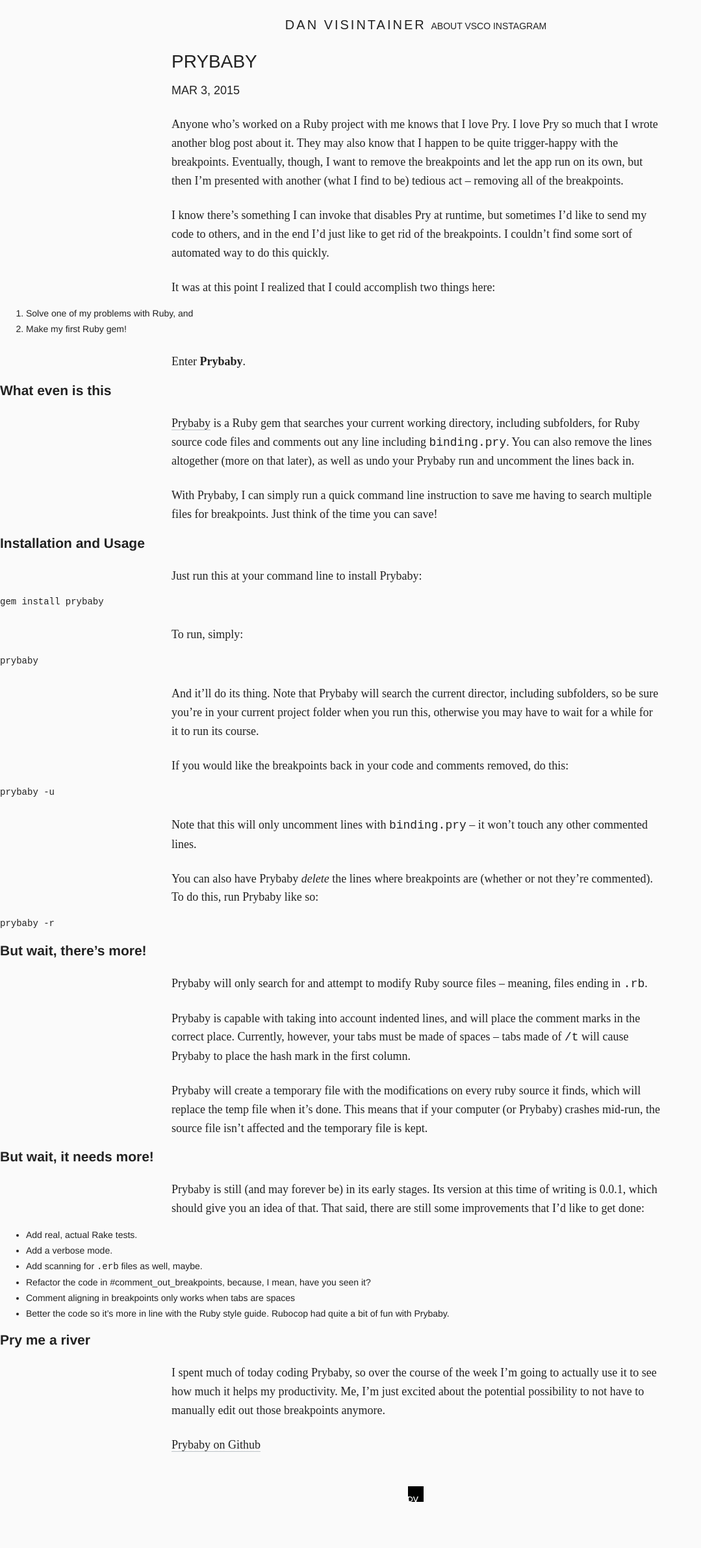
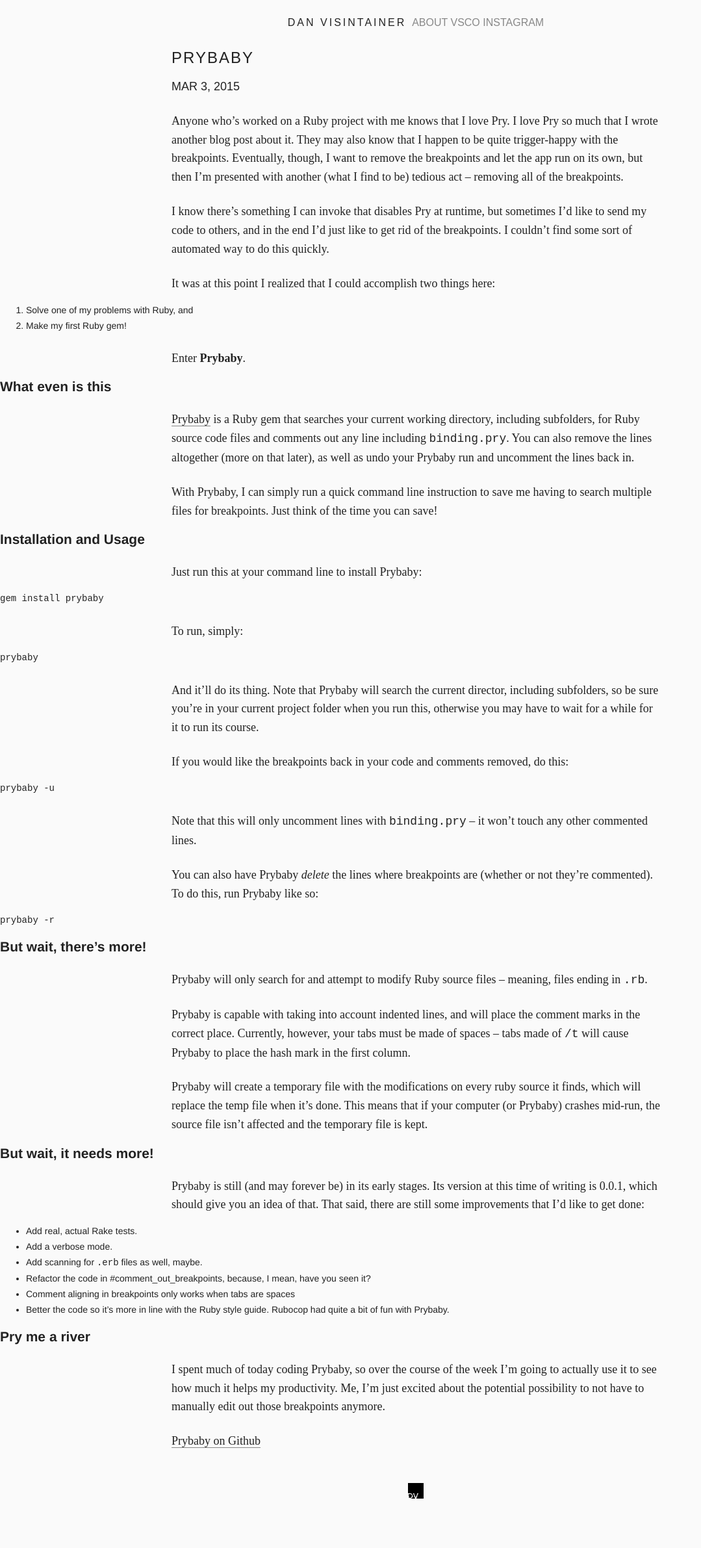
Before and after one commit to danvisintainer/jekyll-danvisintainer, a Jekyll site: the page built from _posts/2015-03-03-prybaby.md, in a window 1280 px wide. Shown: the whole page at 65% size, without its empty margins (0-1079 px from the left). Built offline with Jekyll 4.4.1, drawn with Linux system fonts in a browser that asks for light colours; nearby versions of some CDN libraries.

Commit message:
fix up article pages

```diff
--- a/_sass/_common.scss
+++ b/_sass/_common.scss
@@ -19,6 +19,12 @@
     padding: 0;
     margin-left: 0;
     margin-right: 0;
+
+    @include media-query($desktop) {
+        max-width: $content-width;
+        margin-left: auto;
+        margin-right: auto;
+    }
 }
 
 body {
@@ -30,7 +36,12 @@
 
     a {
         text-decoration: none;
-        border-bottom: 1px solid $gray-color;
+        border-bottom: 1px solid $dark-gray-color;
+
+        &:hover {
+            color: $dark-gray-color;
+            border-bottom: none;
+        }
     }
 
     p, * + p {
@@ -50,11 +61,14 @@
     .site-header {
         @extend %centering-and-spacing;
         font-family: $header-font-family;
+        font-size: $base-font-size;
         text-transform: uppercase;
         text-align: center;
 
-        & > * {
-            display: inline-block;
+        @include media-query($desktop) {
+            & > * {
+                display: inline-block;
+            }
         }
 
         a {
@@ -63,8 +77,29 @@
 
         .site-title {
             font-weight: 500;
+            letter-spacing: 3px;
+            text-align: center;
             font-size: $base-font-size * 1.25;
-            letter-spacing: 3px;
+
+            @include media-query($desktop) {
+                font-weight: 500;
+                font-size: $base-font-size;
+                text-align: right;
+            }
+
+            a:hover {
+                color: $dark-gray-color;
+            }
+        }
+
+        .site-nav {
+            a {
+                color: $dark-gray-color;
+
+                &:hover {
+                    color: $text-color;
+                }
+            }
         }
     }
 
@@ -102,9 +137,15 @@
         .featured-image {
             @extend %no-horizontal-spacing;
 
+            margin-top: $spacing-unit * 2;
+
             img {
                 width: 100%;
                 height: auto;
+            }
+
+            @include media-query($desktop) {
+                margin-top: $spacing-unit * 3;
             }
         }
 
@@ -117,6 +158,9 @@
             h1 {
                 margin: 0;
                 font-weight: 500;
+                font-size: $base-font-size * 1.5;
+                line-height: $base-line-height * 1.5;
+                letter-spacing: 2px;
             }
 
             p.post-meta {
--- a/css/main.scss
+++ b/css/main.scss
@@ -17,6 +17,7 @@
 $text-color:       #222;
 $background-color: #FAFAFA;
 $gray-color: #bdc3c7;
+$dark-gray-color: #888;
 
 // Width of the content area
 $content-width: 800px;
```
